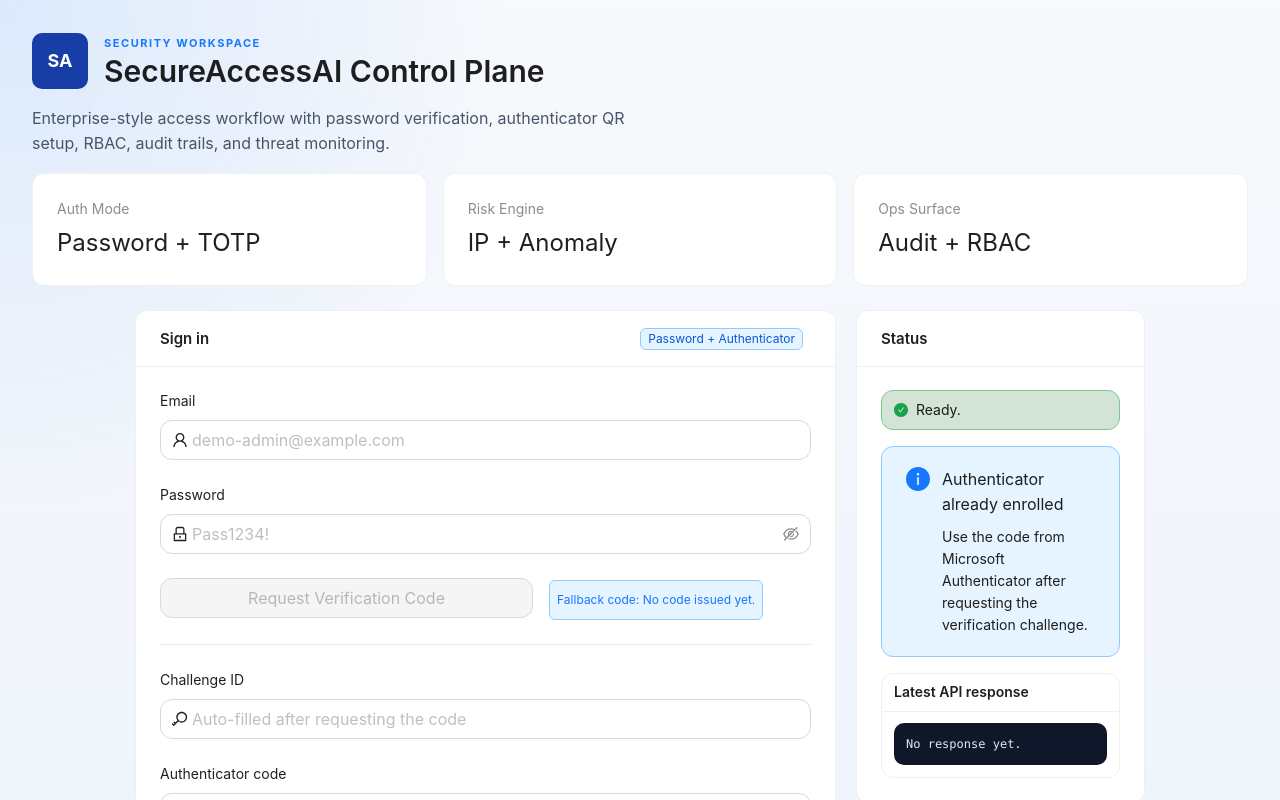
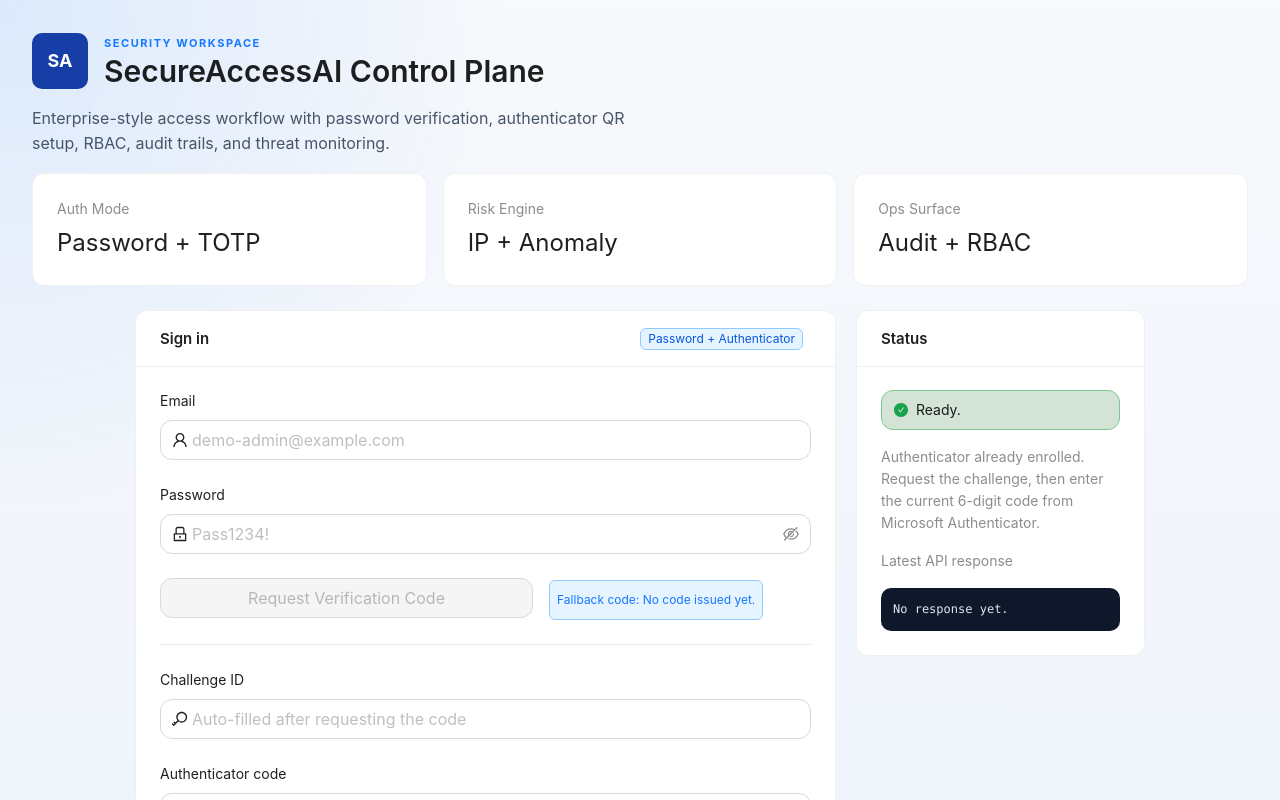
Before and after one commit to julianlu26/SecureAccessAI, a React app in the folder frontend/: page / in a window 1280 px wide. Shown: the top 800 px of the page. Built offline with nearby package versions, Linux system fonts and the light colour scheme; the HTML template or start-up script is replaced by a standard one.

Commit message:
fix(ui): stabilize login page state

```diff
--- a/frontend/src/App.jsx
+++ b/frontend/src/App.jsx
@@ -95,7 +95,7 @@ function riskStatusTone(highRisk) {
 function responseTag(statusText) {
   if (/failed|error/i.test(statusText)) return 'error';
   if (/ready|loaded|succeeded|success/i.test(statusText)) return 'success';
-  return 'processing';
+  return 'info';
 }
 
 function parseUsers(usersPayload) {
@@ -274,15 +274,13 @@ function LoginPage({
             <Card title="Status">
               <Space direction="vertical" size={16} style={{ width: '100%' }}>
                 <Alert type={responseTag(message)} showIcon message={message} />
-                <Alert
-                  type="info"
-                  showIcon
-                  message="Authenticator already enrolled"
-                  description="Use the code from Microsoft Authenticator after requesting the verification challenge."
-                />
-                <Card size="small" title="Latest API response">
-                  <pre className="json-block">{response}</pre>
-                </Card>
+                <Text type="secondary">
+                  Authenticator already enrolled. Request the challenge, then enter the current 6-digit code from Microsoft Authenticator.
+                </Text>
+                <Text type="secondary">
+                  Latest API response
+                </Text>
+                <pre className="json-block">{response}</pre>
               </Space>
             </Card>
           </Col>
```
Also changed, not shown: 1 other file (tests, documents, lock files or other folders).
